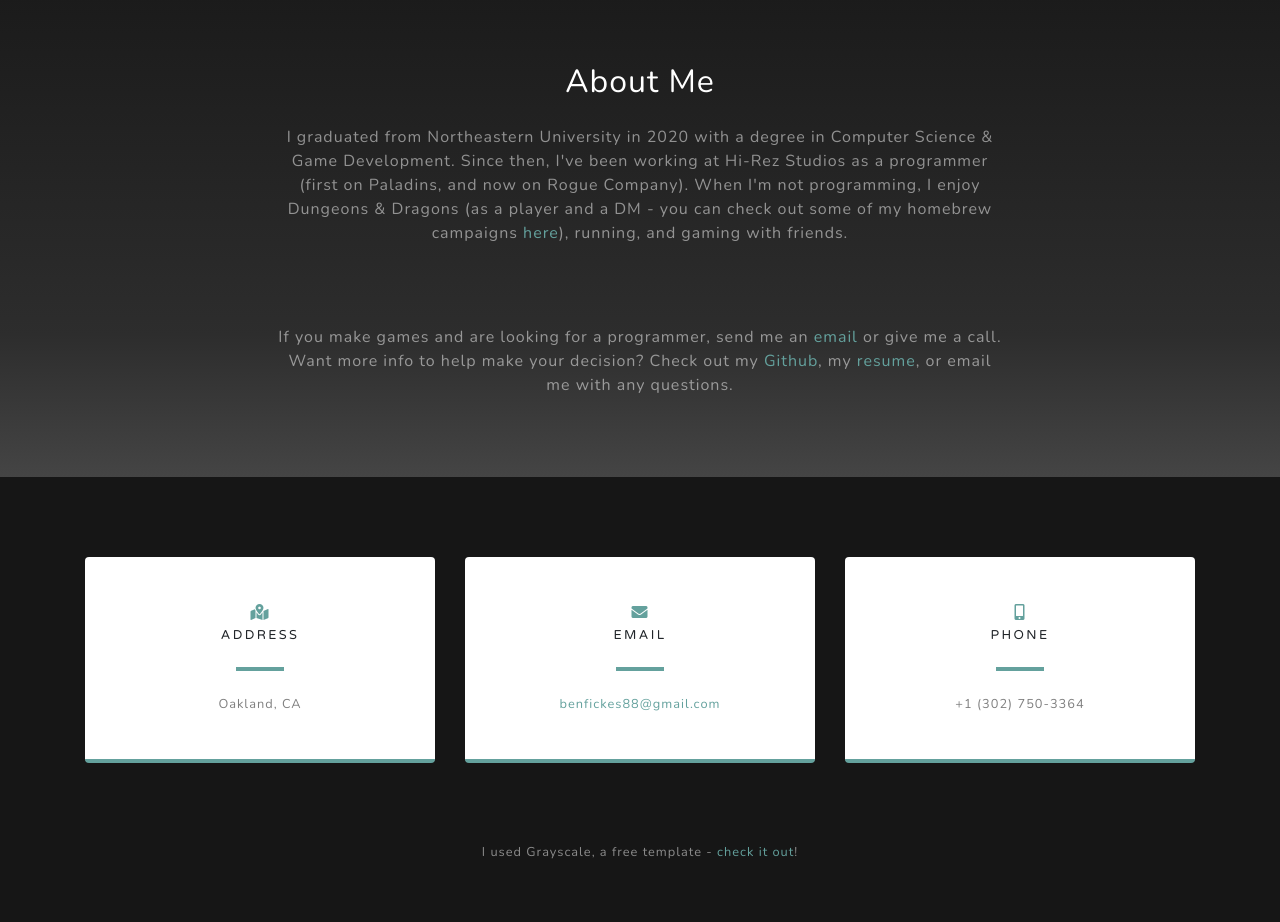
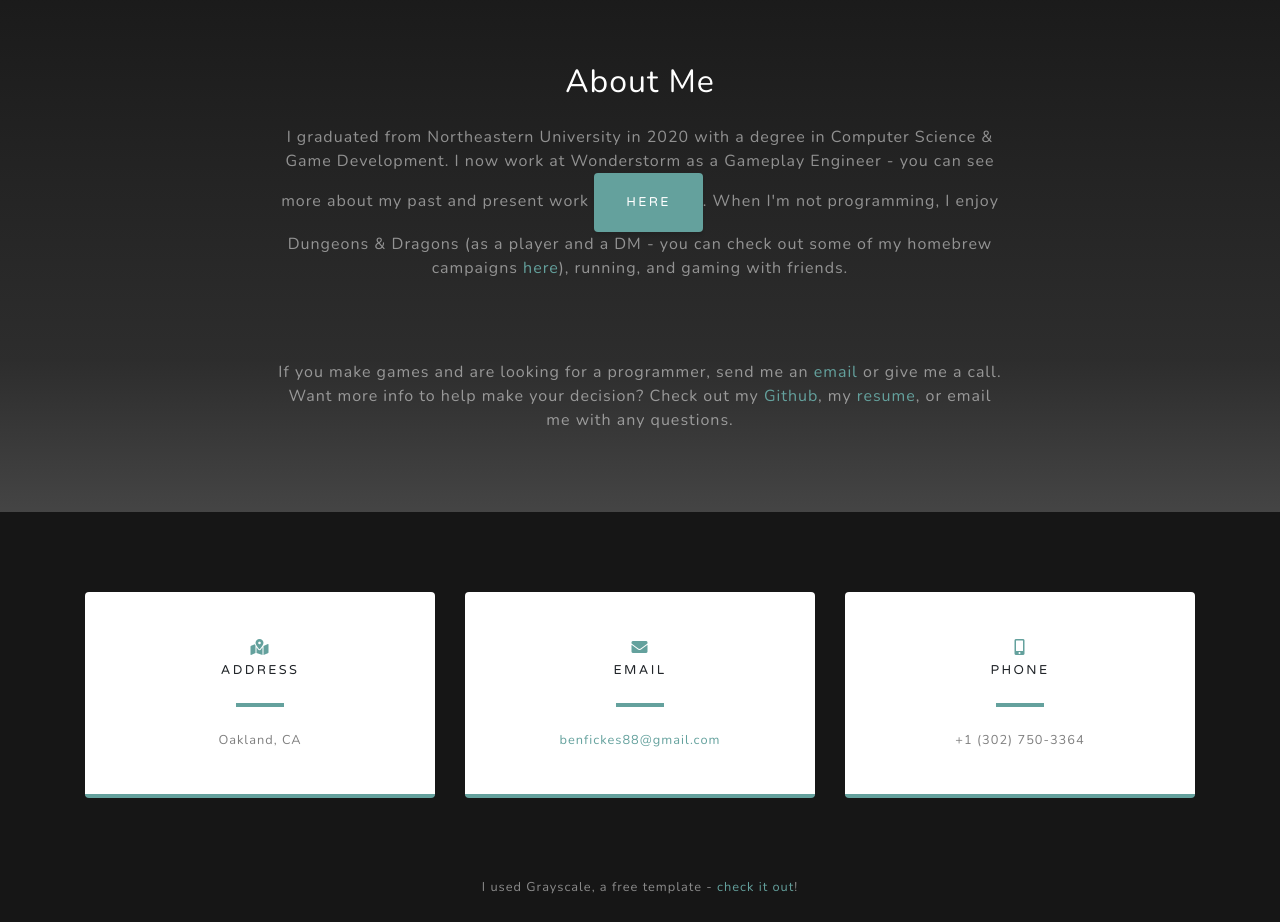
Before and after one commit to Ben16/Ben16.github.io, a plain HTML site: page index.html in a window 1280 px wide. Shown: the part 6940-7862 px from the top of the page. Drawn offline with nearby package versions, Linux system fonts and the light colour scheme.

Commit message:
Update about me

```diff
--- a/index.html
+++ b/index.html
@@ -891,7 +891,7 @@
       <div class="row">
         <div class="col-lg-8 mx-auto">
           <h2 class="text-white mb-4">About Me</h2>
-          <p class="text-white-50">I graduated from Northeastern University in 2020 with a degree in Computer Science & Game Development. Since then, I've been working at Hi-Rez Studios as a programmer (first on Paladins, and now on Rogue Company).
+          <p class="text-white-50">I graduated from Northeastern University in 2020 with a degree in Computer Science & Game Development. I now work at Wonderstorm as a Gameplay Engineer - you can see more about my past and present work <a href="#professional" class="btn btn-primary js-scroll-trigger">here</a>.
             When I'm not programming, I enjoy Dungeons & Dragons (as a player and a DM - you can check out some of my homebrew campaigns <a href="dnd.html">here</a>), running, and gaming with friends.</p>
             <p class="text-white-50">If you make games and are looking for a programmer, send me an <a href="mailto:benfickes88@gmail.com">email</a> or give me a call. Want more info to help make your decision? Check out my <a href="https://github.com/Ben16/" target="_blank">Github</a>, my <a href="resume.pdf" target="_blank">resume</a>, or email me with any questions.</p>
 
```
